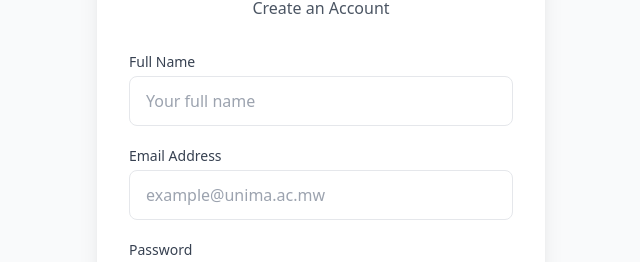
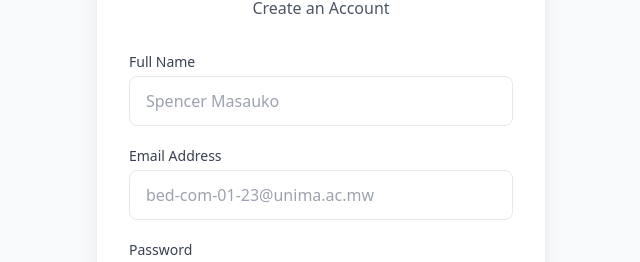
Before and after one commit to smasauko/unima-edu-society, a React (Vite) app: page /login in a window 1280 px wide. Both pictures are taken after a click on the button "Register". Shown: the part 191-453 px from the top of the page, without its empty margins (319-959 px from the left). Built offline with nearby package versions, Linux system fonts and the light colour scheme.

Commit message:
update placeholder text in Auth component inputs

```diff
--- a/src/pages/Auth.jsx
+++ b/src/pages/Auth.jsx
@@ -30,7 +30,7 @@ export default function Auth() {
               </label>
               <input
                 type="text"
-                placeholder="Your full name"
+                placeholder="Spencer Masauko"
                 className="w-full px-4 py-3 border rounded-lg focus:outline-none focus:ring-2 focus:ring-primary"
               />
             </div>
@@ -42,7 +42,7 @@ export default function Auth() {
             </label>
             <input
               type="email"
-              placeholder="example@unima.ac.mw"
+              placeholder="bed-com-01-23@unima.ac.mw"
               className="w-full px-4 py-3 border rounded-lg focus:outline-none focus:ring-2 focus:ring-primary"
             />
           </div>
```
